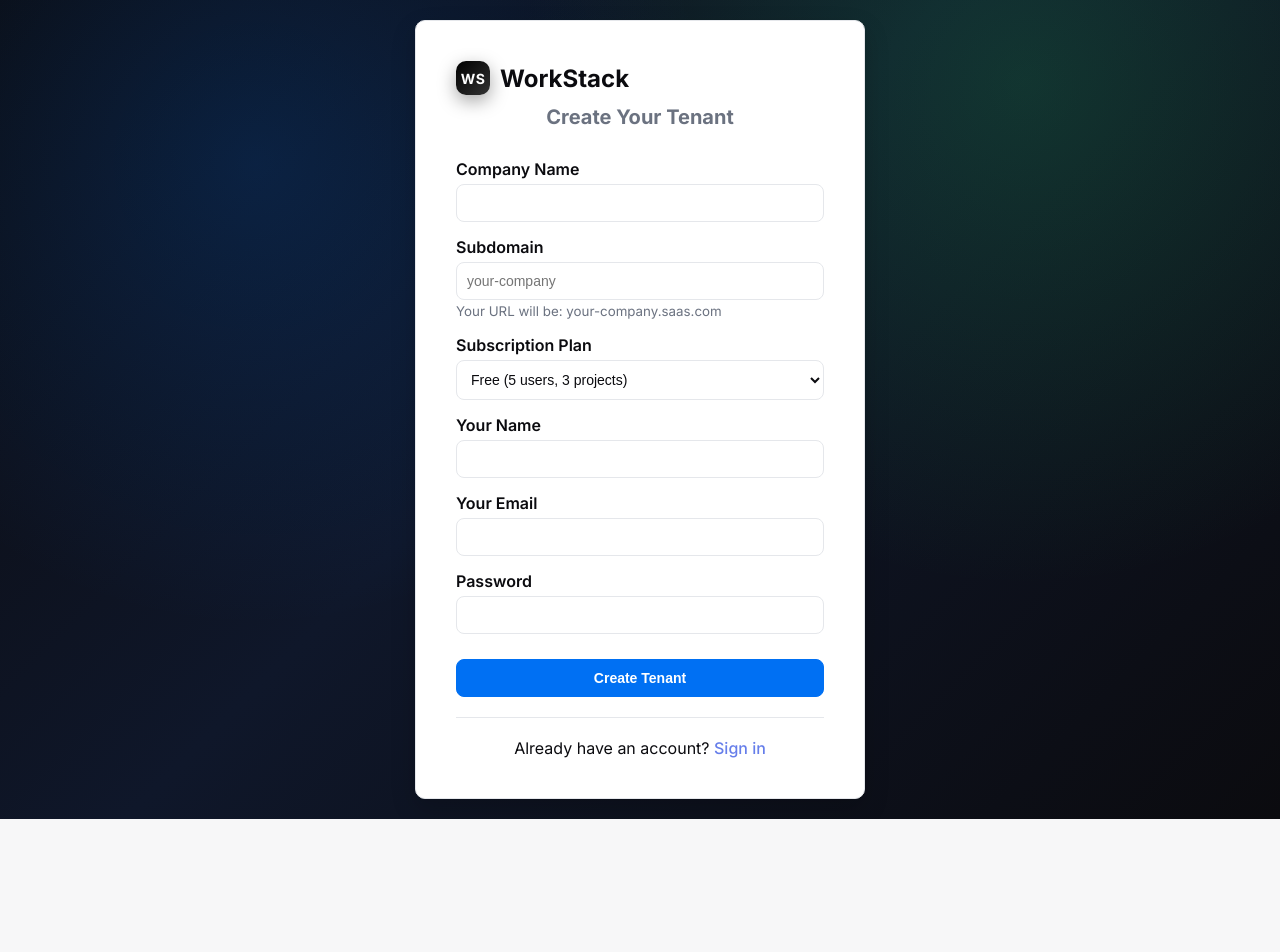
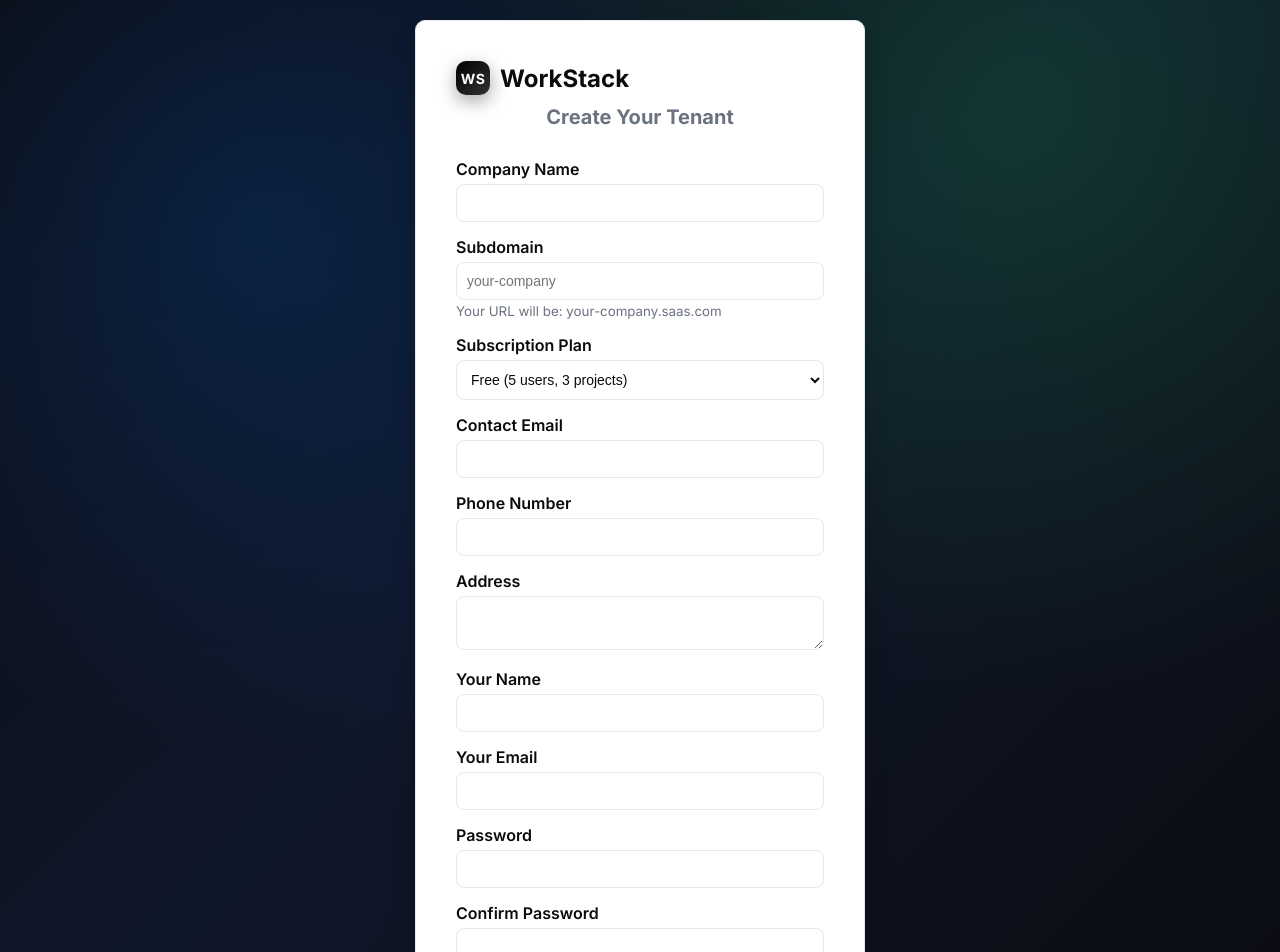
Before and after one commit to sanjaysahoo21/Multi-Tenant-SaaS-Platform-, a React (Vite) app in the folder frontend/: page /register in a window 1280 px wide. Shown: the top 952 px of the page. Before the commit the page ends 819 px from the top, so only its background shows below. Built offline with nearby package versions, Linux system fonts and the light colour scheme; no server answers.

Commit message:
Feat: Complete registration forms and add pagination/search to user management

```diff
--- a/frontend/src/pages/auth/Register.jsx
+++ b/frontend/src/pages/auth/Register.jsx
@@ -8,8 +8,12 @@ function Register() {
     tenantName: '',
     subdomain: '',
     subscriptionPlan: 'FREE',
+    contactEmail: '',
+    phone: '',
+    address: '',
     adminEmail: '',
     adminPassword: '',
+    confirmPassword: '',
     adminFullName: ''
   });
   const [error, setError] = useState('');
@@ -27,6 +31,12 @@ function Register() {
   const handleSubmit = async (e) => {
     e.preventDefault();
     setError('');
+
+    if (formData.adminPassword !== formData.confirmPassword) {
+      setError('Passwords do not match');
+      return;
+    }
+
     setLoading(true);
 
     try {
@@ -92,6 +102,43 @@ function Register() {
           </div>
 
           <div className="form-group">
+            <label htmlFor="contactEmail">Contact Email</label>
+            <input
+              type="email"
+              id="contactEmail"
+              name="contactEmail"
+              value={formData.contactEmail}
+              onChange={handleChange}
+              required
+              disabled={loading}
+            />
+          </div>
+
+          <div className="form-group">
+            <label htmlFor="phone">Phone Number</label>
+            <input
+              type="tel"
+              id="phone"
+              name="phone"
+              value={formData.phone}
+              onChange={handleChange}
+              disabled={loading}
+            />
+          </div>
+
+          <div className="form-group">
+            <label htmlFor="address">Address</label>
+            <textarea
+              id="address"
+              name="address"
+              value={formData.address}
+              onChange={handleChange}
+              rows="2"
+              disabled={loading}
+            />
+          </div>
+
+          <div className="form-group">
             <label htmlFor="adminFullName">Your Name</label>
             <input
               type="text"
@@ -131,6 +178,20 @@ function Register() {
             />
           </div>
 
+          <div className="form-group">
+            <label htmlFor="confirmPassword">Confirm Password</label>
+            <input
+              type="password"
+              id="confirmPassword"
+              name="confirmPassword"
+              value={formData.confirmPassword}
+              onChange={handleChange}
+              required
+              minLength="6"
+              disabled={loading}
+            />
+          </div>
+
           <button type="submit" className="btn btn-primary" disabled={loading}>
             {loading ? 'Creating...' : 'Create Tenant'}
           </button>
--- a/frontend/src/pages/dashboard/Dashboard.jsx
+++ b/frontend/src/pages/dashboard/Dashboard.jsx
@@ -13,9 +13,11 @@ function Dashboard() {
   const navigate = useNavigate();
 
   useEffect(() => {
-    if (user) {
-      loadStats();
+    if (!user) {
+      navigate('/login');
+      return;
     }
+    loadStats();
   }, [user]);
 
   const loadStats = async () => {
--- a/frontend/src/pages/users/Users.jsx
+++ b/frontend/src/pages/users/Users.jsx
@@ -20,6 +20,10 @@ function Users() {
     isActive: true
   });
   const [error, setError] = useState('');
+  const [page, setPage] = useState(1);
+  const [search, setSearch] = useState('');
+  const [totalPages, setTotalPages] = useState(1);
+
 
   useEffect(() => {
     if (currentUser?.role === 'TENANT_ADMIN' || currentUser?.role === 'SUPER_ADMIN') {
@@ -32,12 +36,28 @@ function Users() {
       setError('');
       setLoading(true);
 
+      const params = {
+        page,
+        limit: 10,
+        search: search || undefined
+      };
+
       const response = currentUser?.role === 'SUPER_ADMIN'
-        ? await api.get('/users')
-        : await api.get(`/tenants/${currentUser.tenant.id}/users`);
+        ? await api.get('/users', { params })
+        : await api.get(`/tenants/${currentUser.tenant.id}/users`, { params });
 
       const data = response?.data?.data;
-      setUsers(Array.isArray(data) ? data : []);
+      // Handle both paginated and non-paginated responses
+      if (data && Array.isArray(data.users)) {
+        setUsers(data.users);
+        setTotalPages(data.totalPages || 1);
+      } else if (Array.isArray(data)) {
+        setUsers(data);
+        setTotalPages(1);
+      } else {
+        setUsers([]);
+      }
+
     } catch (error) {
       console.error('Failed to load users:', error);
       setError('Failed to load users');
@@ -46,6 +66,14 @@ function Users() {
       setLoading(false);
     }
   };
+
+  useEffect(() => {
+    const timer = setTimeout(() => {
+      if (currentUser) loadUsers();
+    }, 500);
+    return () => clearTimeout(timer);
+  }, [page, search, currentUser]);
+
 
   const handleOpenModal = (user = null) => {
     if (user) {
@@ -169,6 +197,17 @@ function Users() {
           )}
         </div>
 
+        <div className="search-bar" style={{ marginBottom: '20px' }}>
+          <input
+            type="text"
+            placeholder="Search users..."
+            value={search}
+            onChange={(e) => setSearch(e.target.value)}
+            style={{ padding: '8px', width: '100%', maxWidth: '300px', borderRadius: '4px', border: '1px solid #ddd' }}
+          />
+        </div>
+
+
         {error && <div className="error-message">{error}</div>}
 
         <div className="users-table-container">
@@ -222,6 +261,27 @@ function Users() {
             </tbody>
           </table>
         </div>
+
+        <div className="pagination-controls" style={{ marginTop: '20px', display: 'flex', justifyContent: 'center', gap: '10px' }}>
+          <button
+            className="btn btn-secondary"
+            disabled={page === 1}
+            onClick={() => setPage(p => Math.max(1, p - 1))}
+          >
+            Previous
+          </button>
+          <span style={{ display: 'flex', alignItems: 'center' }}>
+            Page {page} of {totalPages}
+          </span>
+          <button
+            className="btn btn-secondary"
+            disabled={page >= totalPages}
+            onClick={() => setPage(p => p + 1)}
+          >
+            Next
+          </button>
+        </div>
+
 
         {showModal && (
           <div className="modal-overlay" onClick={handleCloseModal}>
```
